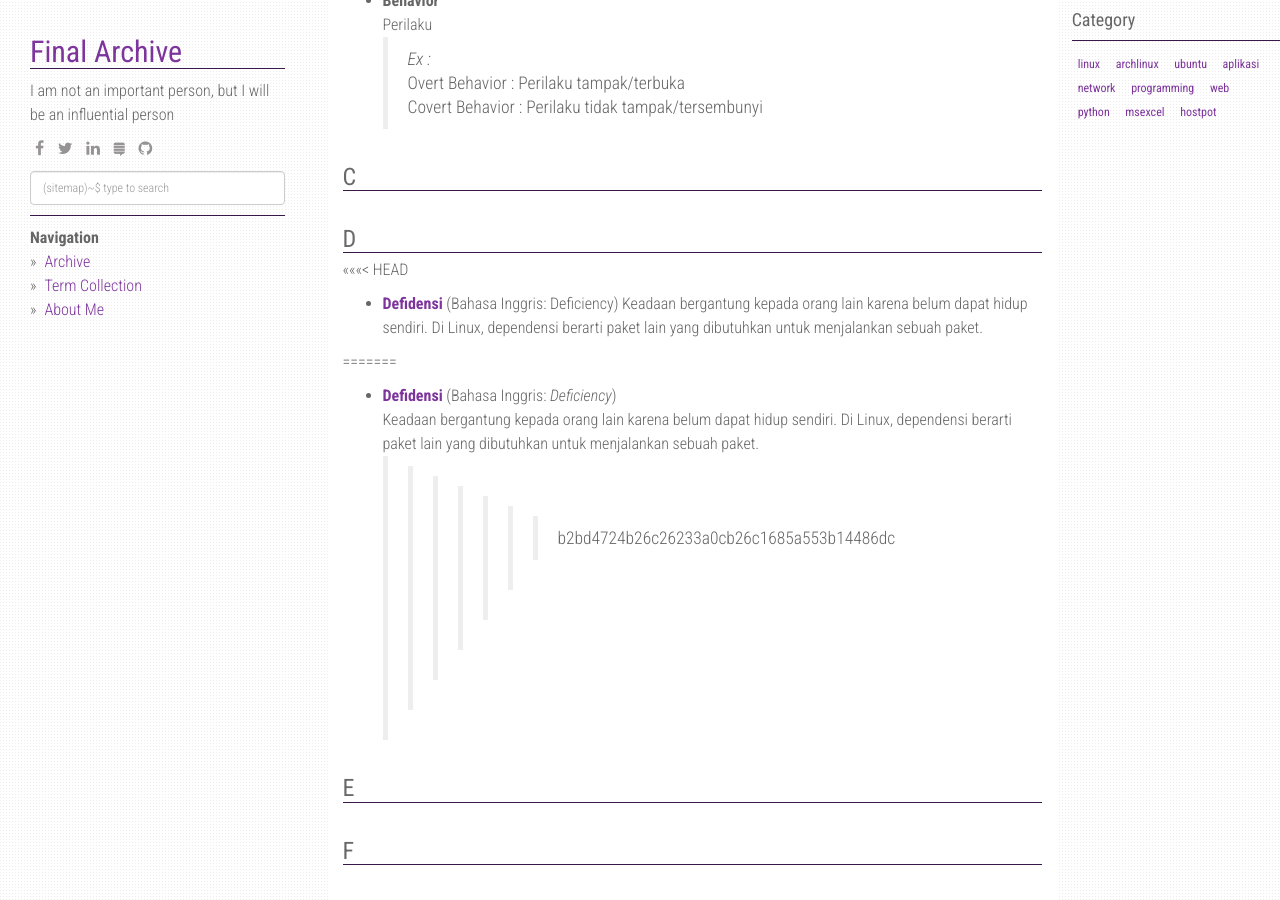
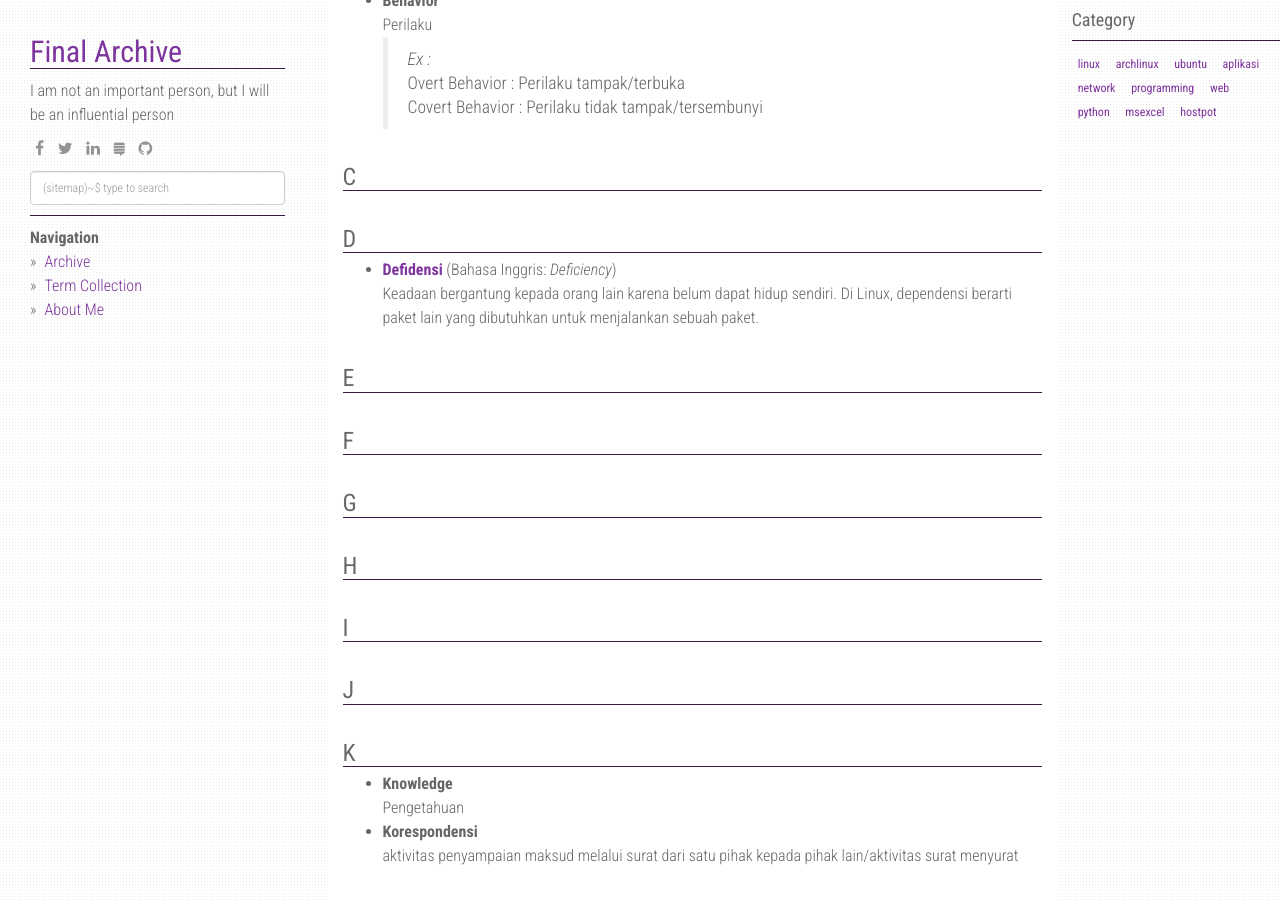
Before and after one commit to finalarchive/finalarchive.github.io, a Jekyll site: the page built from term.md, in a window 1280 px wide and 900 px high, scrolled down 346 px. Built offline with Jekyll 4.4.1, drawn with Linux system fonts in a browser that asks for light colours; nearby versions of some CDN libraries.

Commit message:
20201019

```diff
--- a/term.md
+++ b/term.md
@@ -23,14 +23,8 @@ Kumpulan Istilah (bahasa Inggris: *Term Collection*) ini merupakan kumpulan isti
 ### C
 
 ### D
-<<<<<<< HEAD
-* [**Defidensi**](https://kbbi.web.id/dependensi) (Bahasa Inggris: Deficiency)
-Keadaan bergantung kepada orang lain karena belum dapat hidup sendiri. Di Linux, dependensi berarti paket lain yang dibutuhkan untuk menjalankan sebuah paket.
-
-=======
 * [**Defidensi**](https://kbbi.web.id/dependensi) (Bahasa Inggris: *Deficiency*)<br>
   Keadaan bergantung kepada orang lain karena belum dapat hidup sendiri. Di Linux, dependensi berarti paket lain yang dibutuhkan untuk menjalankan sebuah paket.
->>>>>>> b2bd4724b26c26233a0cb26c1685a553b14486dc
 
 ### E
 
```
